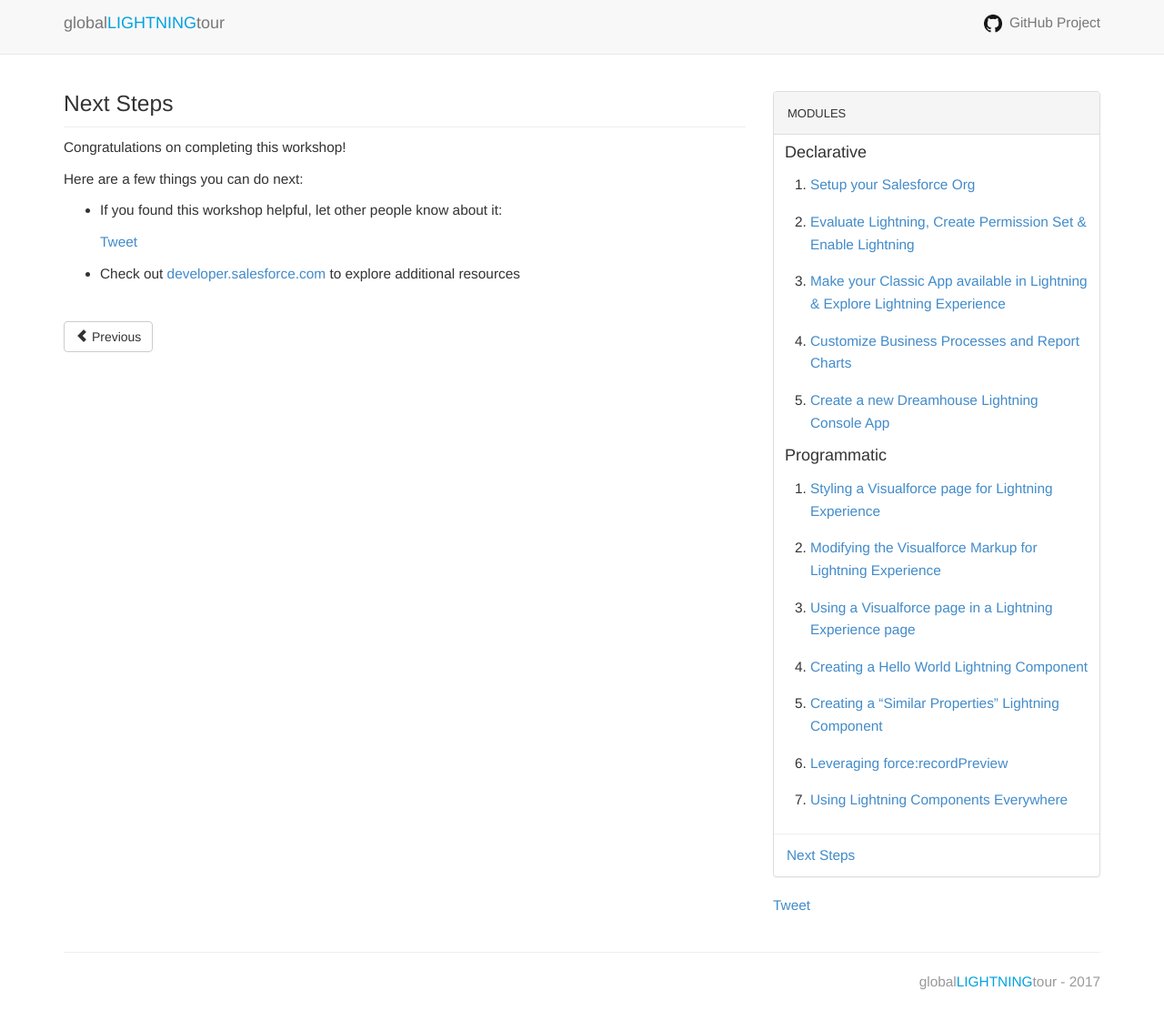
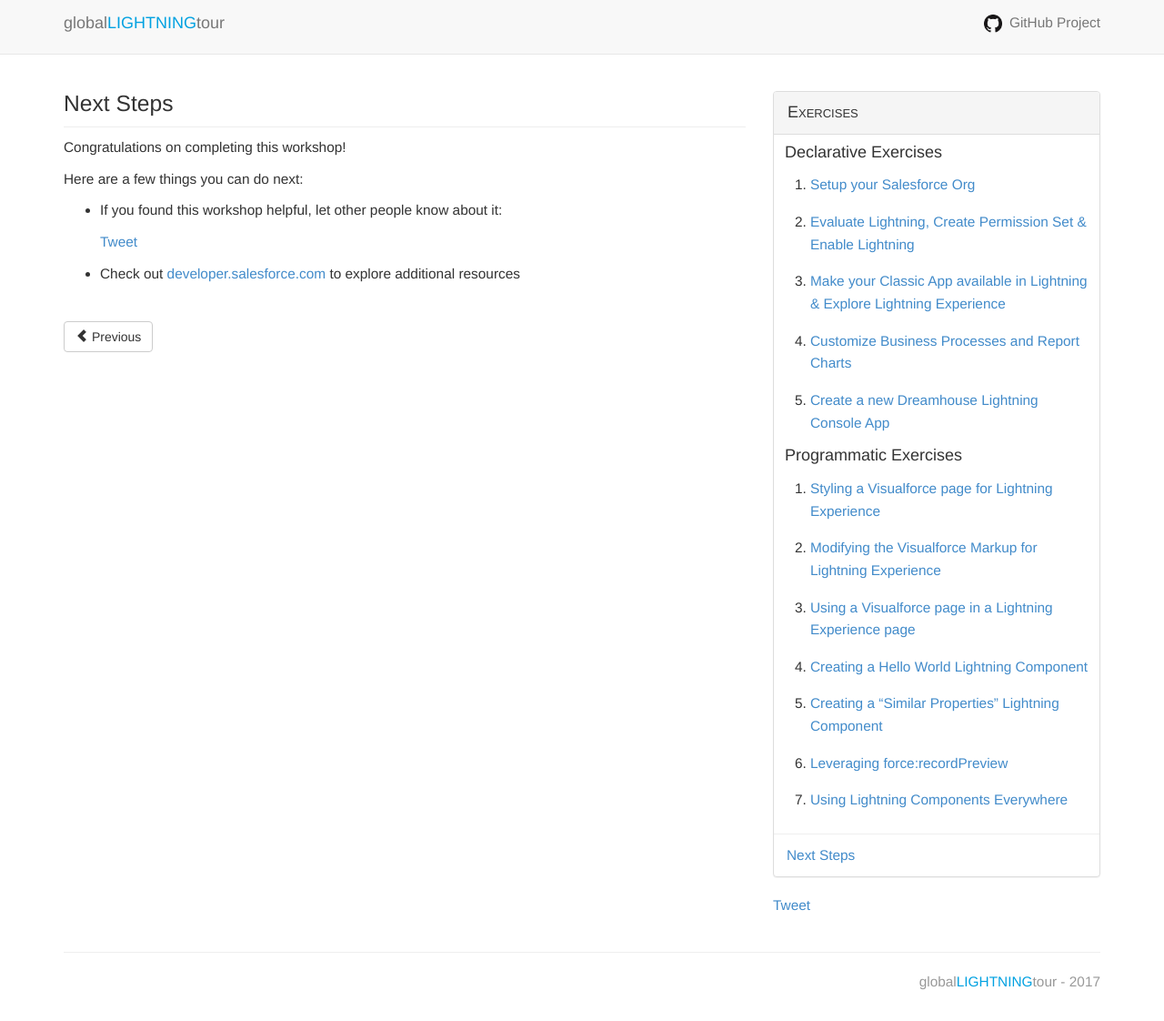
Before and after one commit to HassanNahhal/LightningNowWorkshop, a Jekyll site: the page built from next.md, in a window 1280 px wide. Shown: the whole page at 91% size. Built offline with Jekyll 4.4.1, drawn with Linux system fonts in a browser that asks for light colours; comment, search, counter and statistics services are not loaded.

Commit message:
updated navigation

```diff
--- a/_layouts/module.html
+++ b/_layouts/module.html
@@ -36,8 +36,8 @@
 
         <div class="panel panel-default">
             <!-- Default panel contents -->
-            <div class="panel-heading" style="font-variant:small-caps;font-size: 18px;">modules</div>
-            <h4 class="bump-right">Declarative</h4>
+            <div class="panel-heading" style="font-variant:small-caps;font-size: 18px;">Exercises</div>
+            <h4 class="bump-right">Declarative Exercises</h4>
             <ol class="list-group">
                 <li><a href="Exercise_d1.html">Setup your Salesforce Org</a></li>
                 <li><a href="Exercise_d2.html">Evaluate Lightning, Create Permission Set &amp; Enable Lightning</a></li>
@@ -45,7 +45,7 @@
                 <li><a href="Exercise_d4.html">Customize Business Processes and Report Charts</a></li>
                 <li><a href="Exercise_d5.html">Create a new Dreamhouse Lightning Console App</a></li>
             </ol>
-            <h4 class="bump-right">Programmatic</h4>
+            <h4 class="bump-right">Programmatic Exercises</h4>
             <ol class="list-group">
                 <li><a href="Exercise_1.html">Styling a Visualforce page for Lightning Experience</a></li>
                 <li><a href="Exercise_2.html">Modifying the Visualforce Markup for Lightning Experience</a></li>
```
